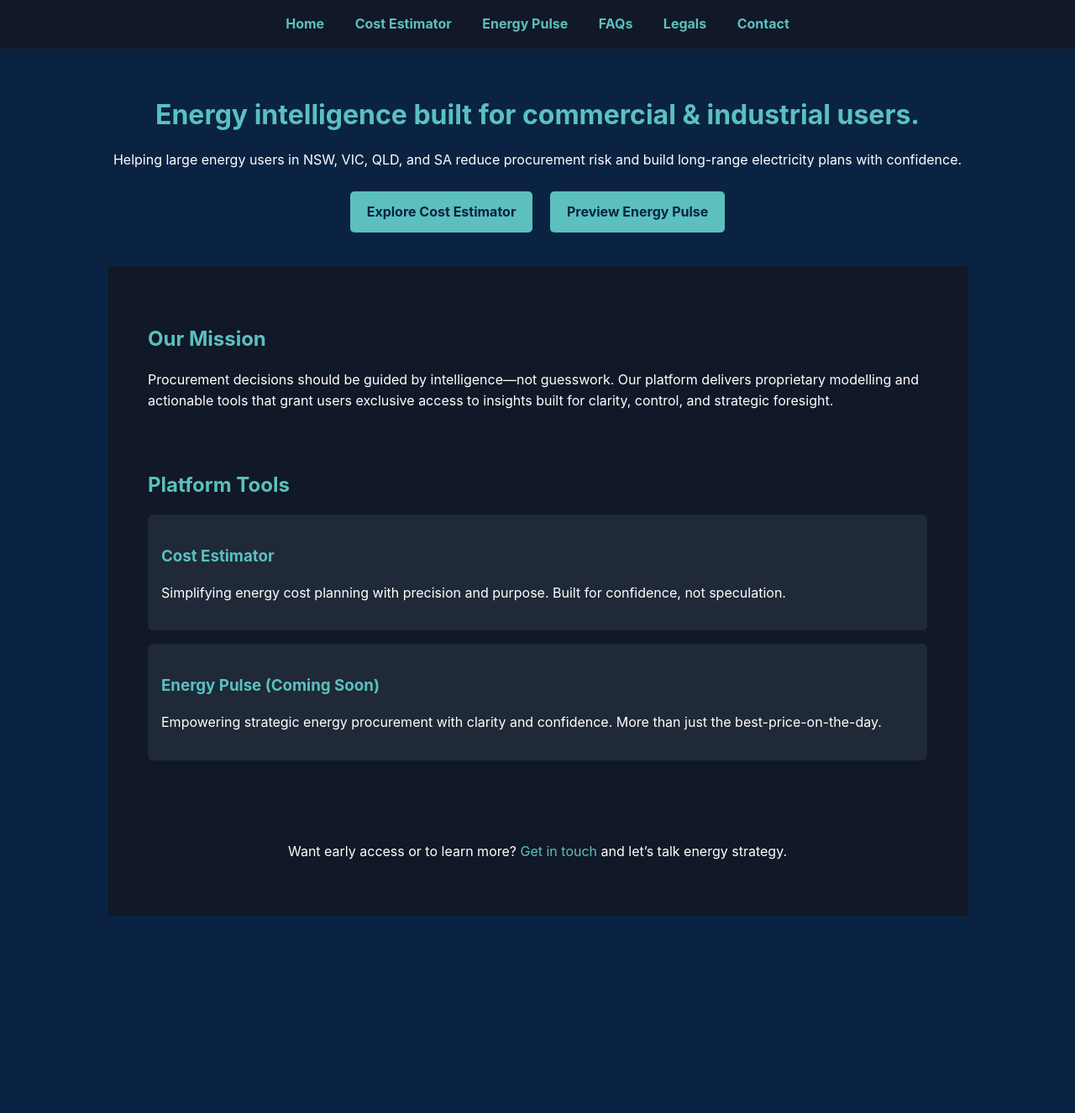
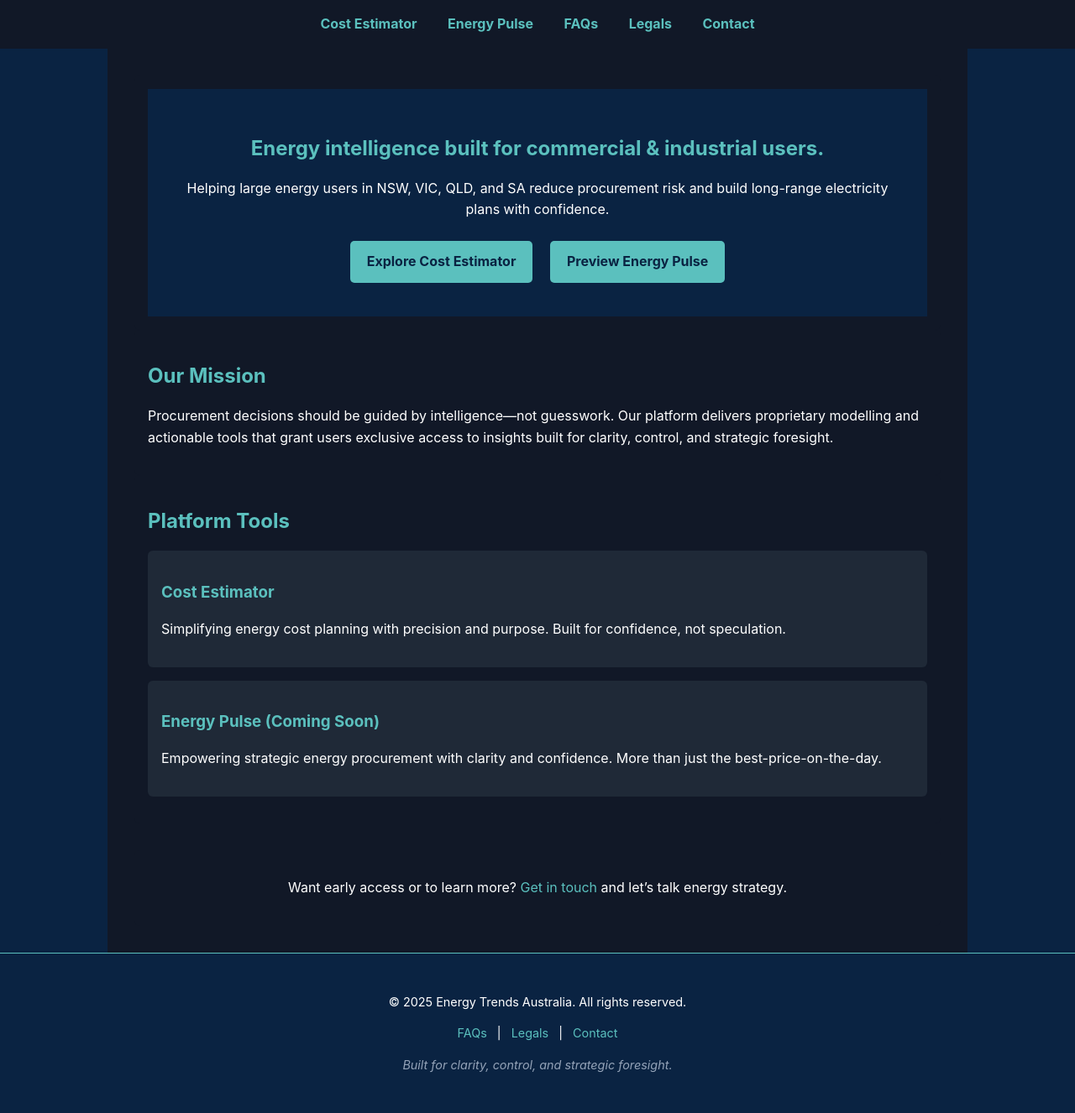
Before and after one commit to EnergyTrendsAU/energytrends.au, a Jekyll site: the page built from index.html, in a window 1280 px wide. Shown: the whole page at 84% size. Built offline with Jekyll 4.4.1, drawn with Linux system fonts in a browser that asks for light colours; before the commit the page ends 1091 px from its top, so only the background shows below that.

Commit message:
Update index.html

```diff
--- a/index.html
+++ b/index.html
@@ -1,59 +1,37 @@
-<!DOCTYPE html>
-<html lang="en">
-<head>
-  <meta charset="UTF-8" />
-  <title>Energy Trends Australia</title>
-  <link rel="stylesheet" href="style.css" />
-</head>
-<body>
+---
+layout: default
+title: Home
+permalink: /
+---
 
-  <!-- Navigation -->
-  <nav class="nav">
-    <ul>
-      <li><a href="index.html">Home</a></li>
-      <li><a href="cost-estimator.html">Cost Estimator</a></li>
-      <li><a href="energy-pulse.html">Energy Pulse</a></li>
-      <li><a href="faq.html">FAQs</a></li>
-      <li><a href="legals.html">Legals</a></li>
-      <li><a href="contact.html">Contact</a></li>
-    </ul>
-  </nav>
-
-  <!-- Hero Section -->
+<section>
   <header class="hero">
     <h1>Energy intelligence built for commercial & industrial users.</h1>
     <p>Helping large energy users in NSW, VIC, QLD, and SA reduce procurement risk and build long-range electricity plans with confidence.</p>
     <div class="cta-buttons">
-      <a href="cost-estimator.html" class="cta">Explore Cost Estimator</a>
-      <a href="energy-pulse.html" class="cta">Preview Energy Pulse</a>
+      <a href="/cost-estimator.html" class="cta">Explore Cost Estimator</a>
+      <a href="/energy-pulse.html" class="cta">Preview Energy Pulse</a>
     </div>
   </header>
+</section>
 
-  <!-- Mission -->
-  <main>
 <section>
   <h2>Our Mission</h2>
   <p>Procurement decisions should be guided by intelligence—not guesswork. Our platform delivers proprietary modelling and actionable tools that grant users exclusive access to insights built for clarity, control, and strategic foresight.</p>
 </section>
 
-    <!-- Tools Overview -->
 <section>
   <h2>Platform Tools</h2>
   <div class="tool-card">
-        <h3><a href="cost-estimator.html">Cost Estimator</a></h3>
+    <h3><a href="/cost-estimator.html">Cost Estimator</a></h3>
     <p>Simplifying energy cost planning with precision and purpose. Built for confidence, not speculation.</p>
   </div>
   <div class="tool-card">
-        <h3><a href="energy-pulse.html">Energy Pulse (Coming Soon)</a></h3>
+    <h3><a href="/energy-pulse.html">Energy Pulse (Coming Soon)</a></h3>
     <p>Empowering strategic energy procurement with clarity and confidence. More than just the best-price-on-the-day.</p>
   </div>
 </section>
 
-    <!-- Footer CTA -->
 <section class="footer-cta">
-      <p>Want early access or to learn more? <a href="contact.html">Get in touch</a> and let’s talk energy strategy.</p>
+  <p>Want early access or to learn more? <a href="/contact.html">Get in touch</a> and let’s talk energy strategy.</p>
 </section>
-  </main>
-
-</body>
-</html>
```
Lines whose indentation alone changed are shown as unchanged.
